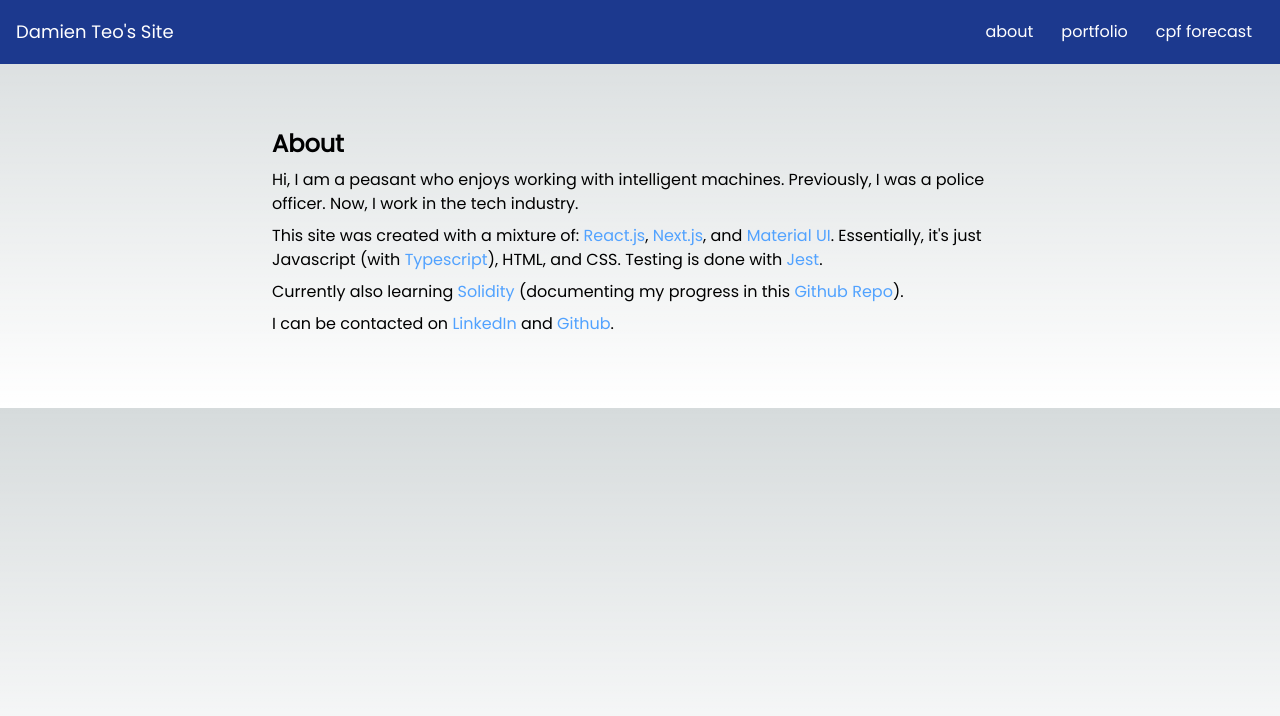
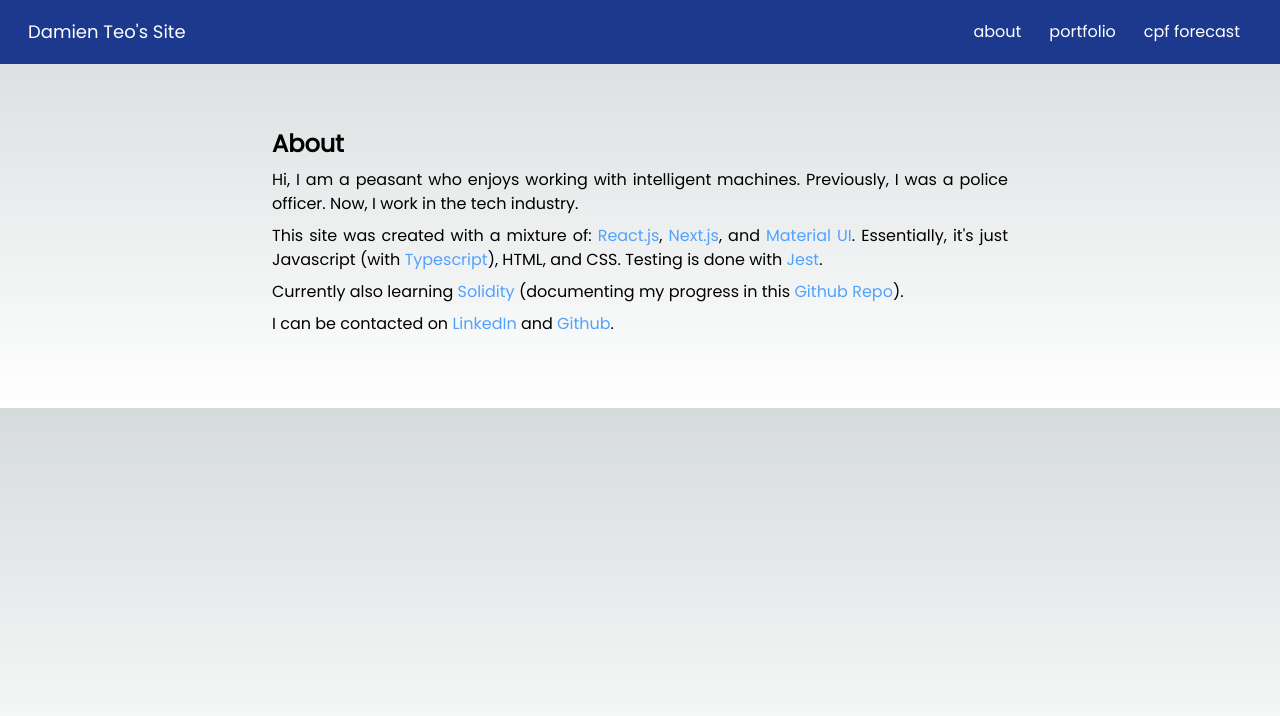
Before and after one commit to damienteo/my-app, a Next.js app: page /about in a window 1280 px wide. Shown: the top 716 px of the page. Built offline with nearby package versions, Linux system fonts and the light colour scheme.

Commit message:
Slight update to styles

```diff
--- a/app/about/page.tsx
+++ b/app/about/page.tsx
@@ -9,7 +9,7 @@ const AboutPage = () => {
     // machines. Previously, he was a police officer. Now, he work in the tech
     // industry."
     // >
-    <div className="max-w-3xl mx-auto px-4 md:py-8">
+    <div className="max-w-3xl mx-auto px-4 md:py-8 text-justify">
       <Header text="About" />
       <Paragraph>
         Hi, I am a peasant who enjoys working with intelligent machines.
--- a/app/components/layout/Navbar.tsx
+++ b/app/components/layout/Navbar.tsx
@@ -6,7 +6,7 @@ const NavBar: React.FunctionComponent<{
   setDrawerOpen: (event: MouseEvent) => void
 }> = (props) => {
   return (
-    <div className="w-full bg-blue-900">
+    <div className="w-full bg-blue-900 px-3">
       <nav className="flex items-center justify-between px-4 md:py-1 py-3">
         {/* Menu button for mobile view */}
         <button
```
